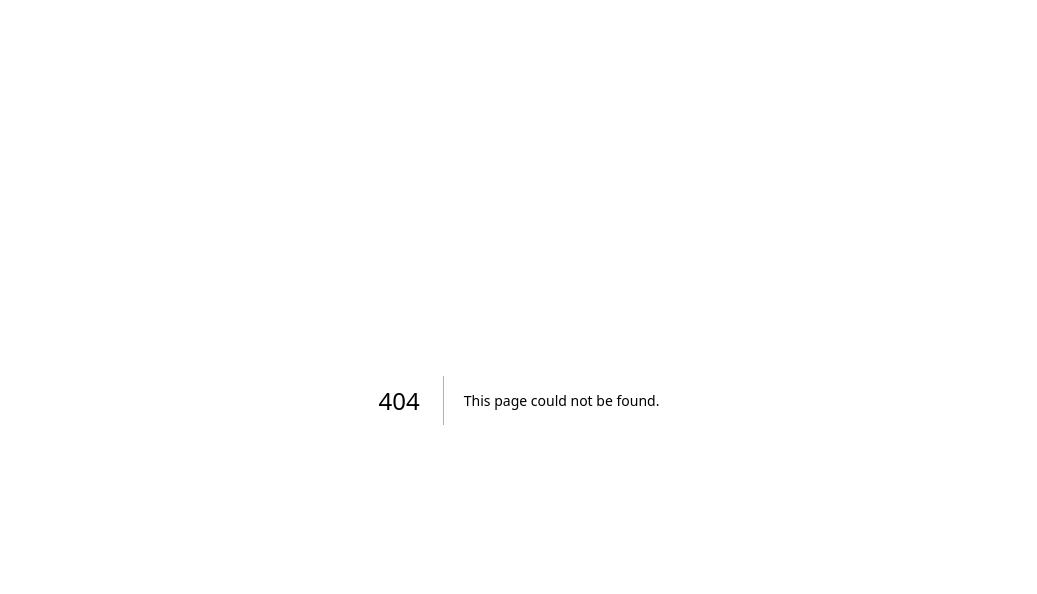
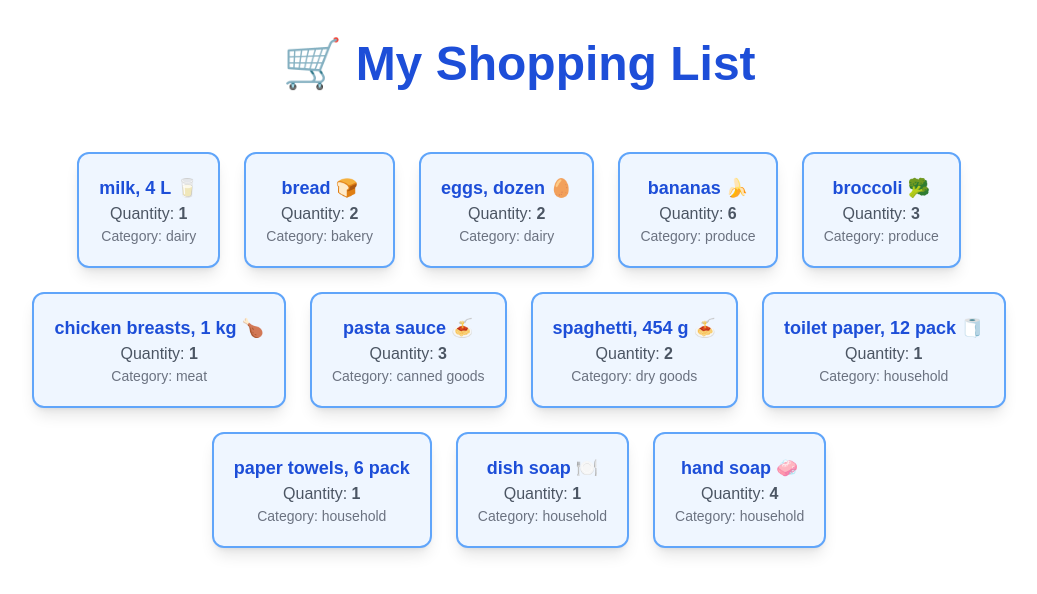
Before and after one commit to ruskintanoy/cprg306-assignments, a Next.js app: page /week-3 in a window 1280 px wide. Before the commit this address had no page. Shown: the top 594 px of the page, without its empty margins (121-1158 px from the left). Built offline with nearby package versions, Linux system fonts and the light colour scheme.

Commit message:
Initial commit for Week 3
Finished code for assignment 3.

```diff
--- a/app/layout.js
+++ b/app/layout.js
@@ -12,8 +12,8 @@ const geistMono = Geist_Mono({
 });
 
 export const metadata = {
-  title: "Create Next App",
-  description: "Generated by create next app",
+  title: "Shopping List",
+  description: "Assignments for CPRG 306 course.",
 };
 
 export default function RootLayout({ children }) {
--- /dev/null
+++ b/app/week-3/item-list.js
@@ -0,0 +1,96 @@
+
+
+import Item from "./item";
+
+export default function ItemList() {
+    const item1 = {
+        name: "milk, 4 L 🥛",
+        quantity: 1,
+        category: "dairy",
+    };
+
+    const item2 = {
+        name: "bread 🍞",
+        quantity: 2,
+        category: "bakery",
+    };
+
+    const item3 = {
+        name: "eggs, dozen 🥚",
+        quantity: 2,
+        category: "dairy",
+    };
+
+    const item4 = {
+        name: "bananas 🍌",
+        quantity: 6,
+        category: "produce",
+    };
+
+    const item5 = {
+        name: "broccoli 🥦",
+        quantity: 3,
+        category: "produce",
+    };
+
+    const item6 = {
+        name: "chicken breasts, 1 kg 🍗",
+        quantity: 1,
+        category: "meat",
+    };
+
+    const item7 = {
+        name: "pasta sauce 🍝",
+        quantity: 3,
+        category: "canned goods",
+    };
+
+    const item8 = {
+        name: "spaghetti, 454 g 🍝",
+        quantity: 2,
+        category: "dry goods",
+    };
+
+    const item9 = {
+        name: "toilet paper, 12 pack 🧻",
+        quantity: 1,
+        category: "household",
+    };
+
+    const item10 = {
+        name: "paper towels, 6 pack",
+        quantity: 1,
+        category: "household",
+    };
+
+    const item11 = {
+        name: "dish soap 🍽️",
+        quantity: 1,
+        category: "household",
+    };
+
+    const item12 = {
+        name: "hand soap 🧼",
+        quantity: 4,
+        category: "household",
+    };
+
+    return (
+        <section className="flex flex-wrap justify-center gap-6 p-6">
+            <ul className="w-full flex flex-wrap gap-6 justify-center">
+                <Item name={item1.name} quantity={item1.quantity} category={item1.category} />
+                <Item name={item2.name} quantity={item2.quantity} category={item2.category} />
+                <Item name={item3.name} quantity={item3.quantity} category={item3.category} />
+                <Item name={item4.name} quantity={item4.quantity} category={item4.category} />
+                <Item name={item5.name} quantity={item5.quantity} category={item5.category} />
+                <Item name={item6.name} quantity={item6.quantity} category={item6.category} />
+                <Item name={item7.name} quantity={item7.quantity} category={item7.category} />
+                <Item name={item8.name} quantity={item8.quantity} category={item8.category} />
+                <Item name={item9.name} quantity={item9.quantity} category={item9.category} />
+                <Item name={item10.name} quantity={item10.quantity} category={item10.category} />
+                <Item name={item11.name} quantity={item11.quantity} category={item11.category} />
+                <Item name={item12.name} quantity={item12.quantity} category={item12.category} />
+            </ul>
+        </section>
+    );
+}
--- /dev/null
+++ b/app/week-3/item.js
@@ -0,0 +1,11 @@
+
+
+export default function Item({ name, quantity, category }) {
+    return (
+      <li className="border-2 border-blue-400 bg-blue-50 rounded-xl p-5 shadow-lg hover:shadow-xl transition-shadow">
+        <h3 className="text-lg font-bold text-blue-700">{name}</h3>
+        <p className="text-gray-600">Quantity: <span className="font-semibold">{quantity}</span></p>
+        <p className="text-gray-500 text-sm">Category: {category}</p>
+      </li>
+    );
+  }
--- /dev/null
+++ b/app/week-3/page.js
@@ -0,0 +1,12 @@
+
+
+import ItemList from "./item-list";
+
+export default function Page() {
+  return (
+    <main className="p-10 bg-gradient-to-r from-black-200 to-blue-50 min-h-screen text-center">
+      <h1 className="text-5xl font-extrabold text-blue-700 mb-10">🛒 My Shopping List</h1>
+      <ItemList />
+    </main>
+  );
+}
```
